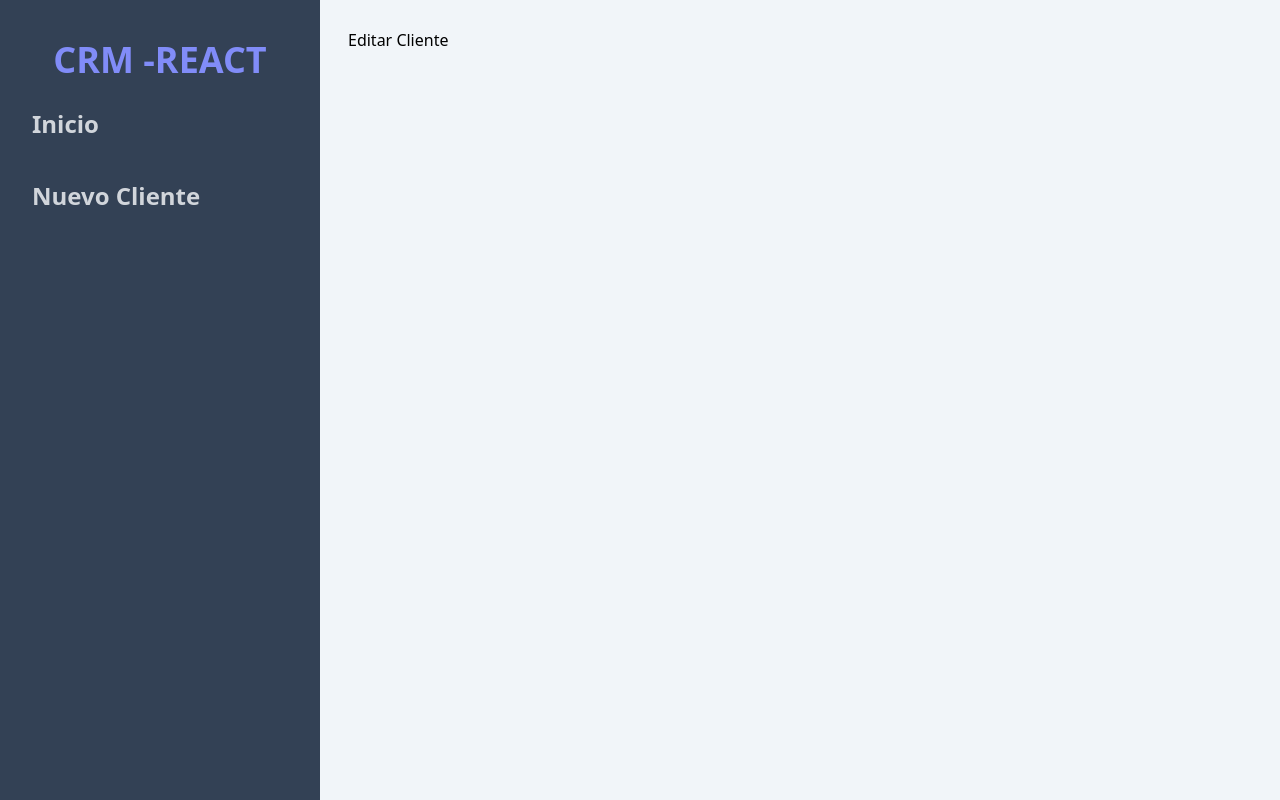
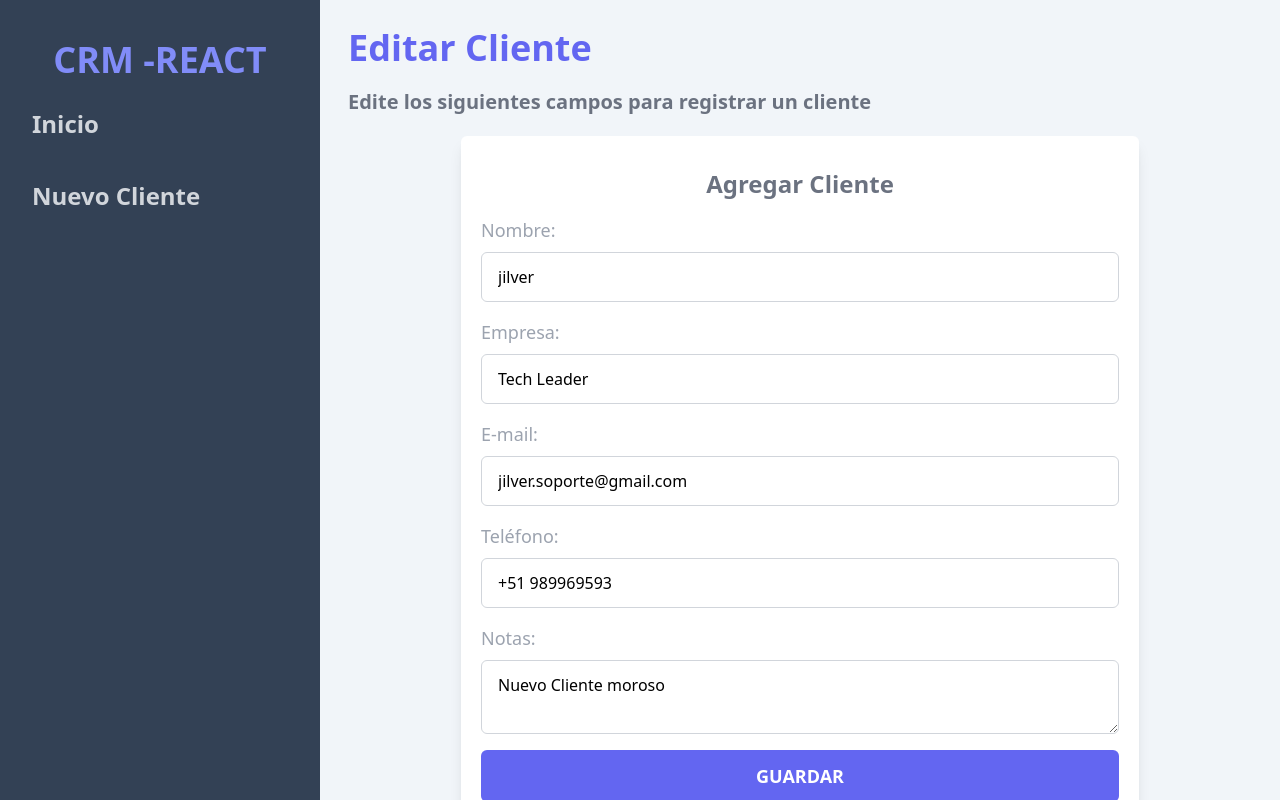
Before and after one commit to Jilverdelacruz/crm-react, a React (Vite) app: page /clientes/editar/1 in a window 1280 px wide. Built offline with nearby package versions, Linux system fonts and the light colour scheme; data requests are answered from the project's data file.

Commit message:
base editar

```diff
--- a/src/componentes/Formulario.jsx
+++ b/src/componentes/Formulario.jsx
@@ -3,7 +3,7 @@ import {useNavigate} from 'react-router-dom'
 import * as Yup from 'yup'
 import Alerta from './Alerta'
 
-const Formulario =() =>{
+const Formulario =({cliente}) =>{
     const navigate = useNavigate()
     const nuevoClienteSchemma = Yup.object().shape({
         nombre: Yup.string()
@@ -42,13 +42,14 @@ const Formulario =() =>{
             <Formik
             // Para obtener los valores se usa initialValues
             initialValues={{
-                nombre:'',
-                empresa:'',
-                email:'',
-                telefono:'',
-                notas:''
+                nombre: cliente.nombre,
+                empresa: cliente.empresa,
+                email: cliente.email,
+                telefono: cliente.telefono,
+                notas: cliente.notas
 
             }}
+            enableReinitialize={true} // necesario para que los valores para el editar
             // leyendo los valores
             onSubmit={async (valores, {resetForm})=>{ // como es un arrow function se le puede agregar el async
                 await handleSubmit(valores) // el await se usa para que primero espere que mande los valores y recien lo resetee
@@ -140,4 +141,7 @@ const Formulario =() =>{
     )
 }
 
+Formulario.defaultProps = {  // INDICA QUE POR DEFECTO SERA UN OBJETO VACÍO de  las cuales no mandará ninguna data al initialvalues (se usarioa para crear un nuevo usuario) y si tiene dato se usasará para editar cliente
+    cliente:{}
+}
 export default Formulario
--- a/src/componentes/ListaClientes.JSX
+++ b/src/componentes/ListaClientes.JSX
@@ -4,7 +4,6 @@ import {useNavigate} from 'react-router-dom'
 const ListaClientes = ({cliente}) => {
      const {id, nombre, telefono, email, empresa} = cliente
      const navigate = useNavigate()
-
 
     return (
         <tr>
@@ -18,7 +17,9 @@ const ListaClientes = ({cliente}) => {
             <button className=" bg-green-500 p-2 px-5 rounded-md hover:shadow-lg hover:shadow-green-300/70"
             onClick={()=> navigate(`/clientes/${id}`)}
             >Visualizar</button>
-            <button className=" bg-yellow-400  p-2 px-5 rounded-md hover:shadow-lg hover:shadow-yellow-300/70">Editar</button>
+            <button className=" bg-yellow-400  p-2 px-5 rounded-md hover:shadow-lg hover:shadow-yellow-300/70"
+            onClick={()=> navigate(`/clientes/editar/${id}`)}
+            >Editar</button>
             <button className="bg-red-400 p-2 px-5 rounded-md hover:shadow-lg hover:shadow-red-300/70">Eliminar</button>
             </td>
         </tr>
--- a/src/paginas/EditarCliente.jsx
+++ b/src/paginas/EditarCliente.jsx
@@ -1,10 +1,30 @@
+import { useEffect, useState } from 'react'
+import { useParams } from 'react-router'
+import Formulario from '../componentes/Formulario'
 
 const EditarCliente = () =>{
+    const [cliente, setCliente] = useState({})
+    const [cargando, setCargando] = useState(true)
+    const {id} = useParams()
 
+     useEffect(()=>{
+        const cargarCliente = ( async()=>{
+           const url=`http://localhost:4000/clientes/${id}`
+           const  respuesta = await fetch (url)
+           const resultado= await respuesta.json()
+            setCliente(resultado)
+        })
+
+        cargarCliente()
+    }, [])
     return (
-        <div>
-            <h1>Editar Cliente</h1>
-        </div>
+        <>
+            <h1 className="font-bold text-4xl text-indigo-500">Editar Cliente</h1>
+            <p className="text-xl mt-5 font-semibold text-gray-500">Edite los siguientes campos para registrar un cliente</p>
+            <Formulario
+            cliente={cliente} //Estaremos enviando el objeto al mismo componente formulario que se uso para crear
+            />
+        </>
     )
 }
 
```
Also changed, not shown: src/App.jsx (line endings or trailing spaces).
